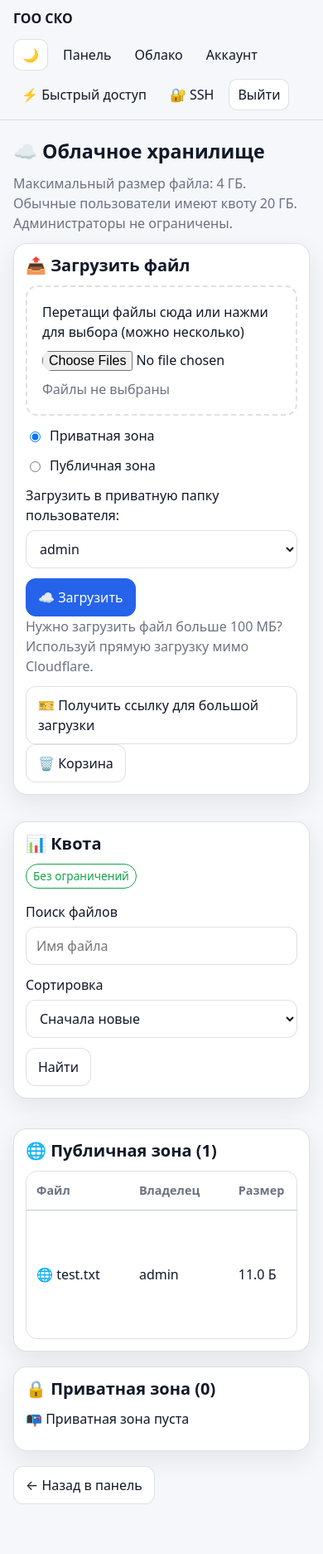
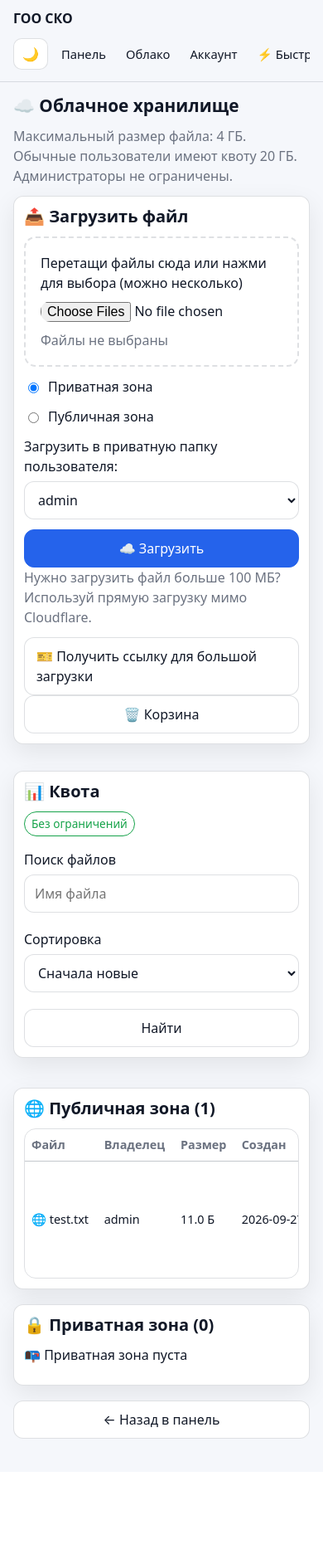
Before and after one commit to cuzhima/goosko, a Flask app: page /cloud in a window 390 px wide. Shown: the whole page at 83% size. After the commit the page ends 1734 px from the top, so only its background shows below. Run offline with Flask 3, Linux system fonts and the light colour scheme; a user stored in the database is signed in; data comes from the database, SQL or seed files in the repository; parts of the project's set-up code (start-up, migrations or seed data) failed here and were passed over; some libraries are stand-ins or nearby versions.

Commit message:
Mobile responsive CSS enhancements (p.9 complete)

```diff
--- a/goosko-online/static/app.css
+++ b/goosko-online/static/app.css
@@ -415,3 +415,76 @@ tr:last-child td {
     max-width: 220px;
     border-radius: 10px;
 }
+
+/* --- Мобильная адаптация (дополнение к базовым правилам) --- */
+@media (max-width: 720px) {
+    main {
+        padding: 16px 0 40px;
+    }
+
+    .card {
+        padding: 12px;
+        border-radius: 12px;
+    }
+
+    /* Навигация: компактные ссылки в одну прокручиваемую строку */
+    .nav {
+        flex-wrap: nowrap;
+        overflow-x: auto;
+        max-width: 100%;
+        padding-bottom: 4px;
+        -webkit-overflow-scrolling: touch;
+    }
+
+    .nav a {
+        white-space: nowrap;
+        padding: 6px 8px;
+        font-size: 0.92rem;
+    }
+
+    /* Таблицы не должны расширять страницу целиком */
+    table {
+        min-width: 560px;
+    }
+
+    th,
+    td {
+        padding: 8px;
+        font-size: 0.9rem;
+    }
+
+    /* Кнопки и поля форм — на всю ширину, удобно попадать пальцем */
+    .btn,
+    input[type="text"],
+    input[type="password"],
+    input[type="number"],
+    input[type="file"],
+    select {
+        width: 100%;
+    }
+
+    .btn.small {
+        width: auto;
+    }
+
+    /* Превью медиа — адаптивные */
+    .media-thumb {
+        max-width: 100%;
+    }
+
+    video,
+    img.preview {
+        max-width: 100%;
+        height: auto;
+    }
+
+    /* Поисковая форма и сетка действий */
+    .search-form {
+        display: grid;
+        gap: 8px;
+    }
+
+    h1 {
+        font-size: 1.3rem;
+    }
+}
```
